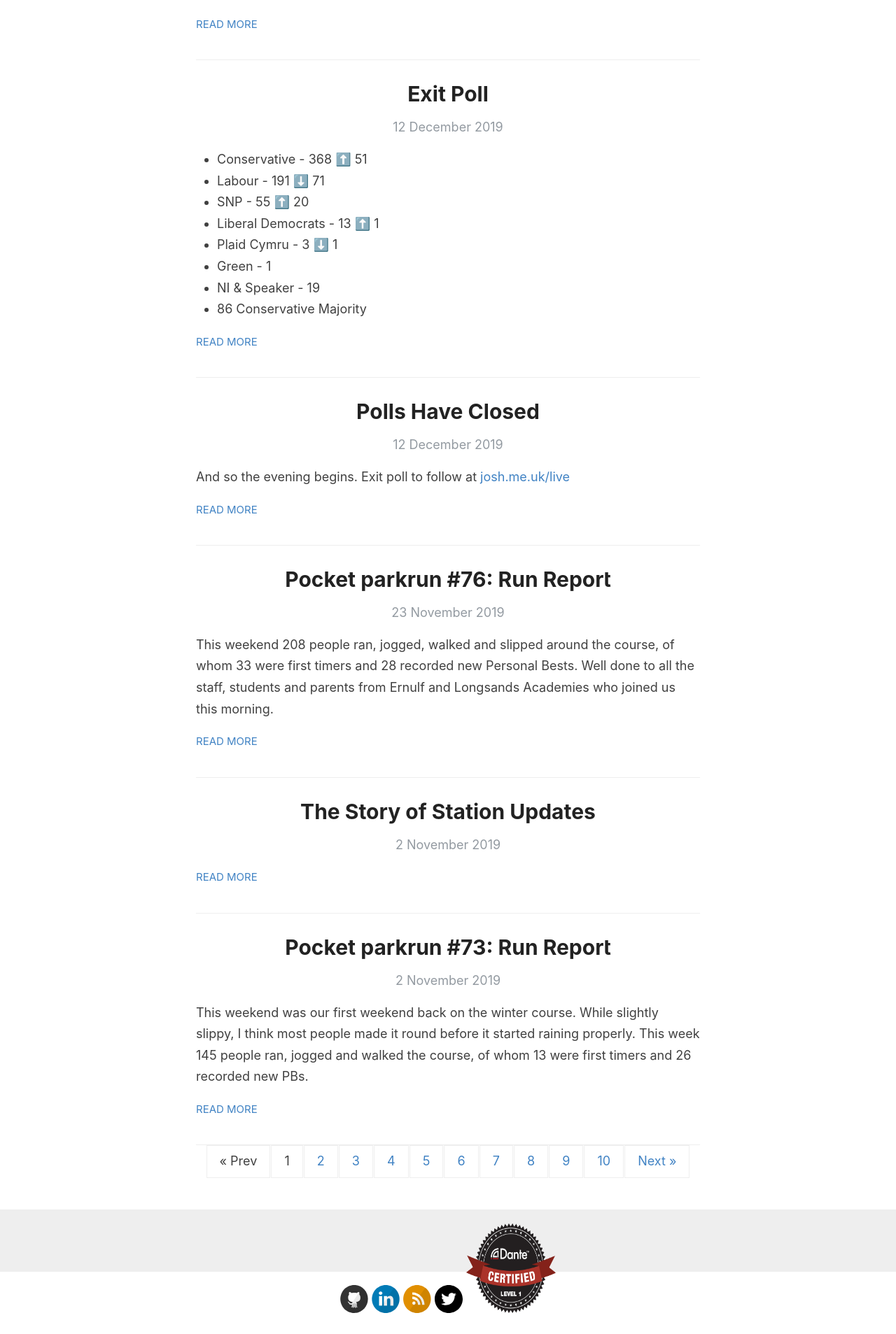
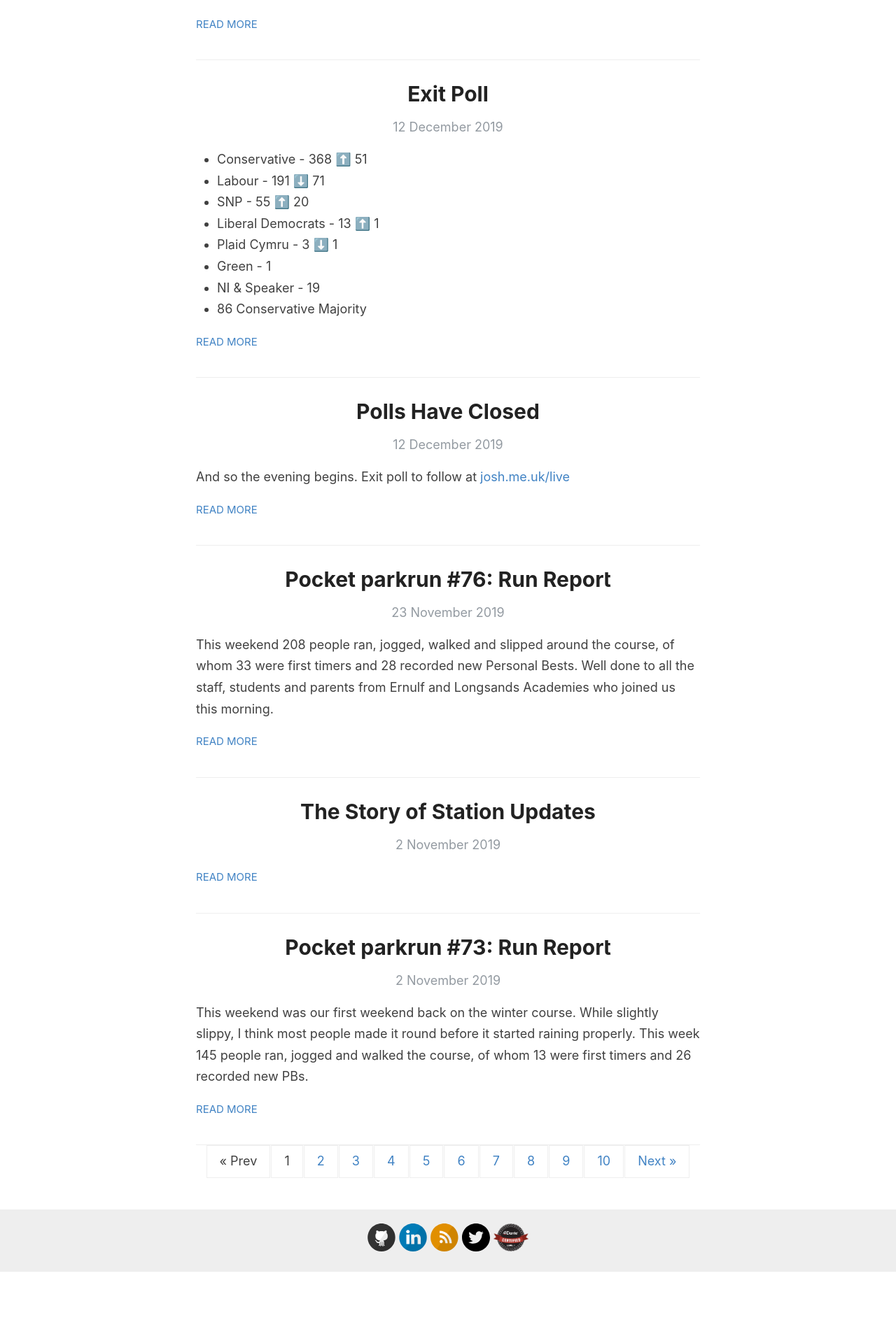
Before and after one commit to josh-justjosh/blog, a Jekyll site: the page built from index.html, in a window 1280 px wide. Shown: the part 1527-3434 px from the top of the page at 70% size. Built offline with Jekyll 4.4.1, drawn with Linux system fonts in a browser that asks for light colours; the list of posts is cut into pages by our own code; after the commit the page ends 3346 px from its top, so only the background shows below that.

Commit message:
Update Dante Logo size

```diff
--- a/_layouts/default.html
+++ b/_layouts/default.html
@@ -57,7 +57,7 @@
         <div class="container">
           <footer class="footer">
             {% include svg-icons.html %}
-            <img src="/images/dante_certified_logo_level1.png" alt="Dante Level One Certified Logo" style="width:128px;height:128px;">
+            <img src="/images/dante_certified_logo_level1.png" alt="Dante Level One Certified Logo" style="width:50px;height:40px;">
           </footer>
         </div>
       </div>
```
